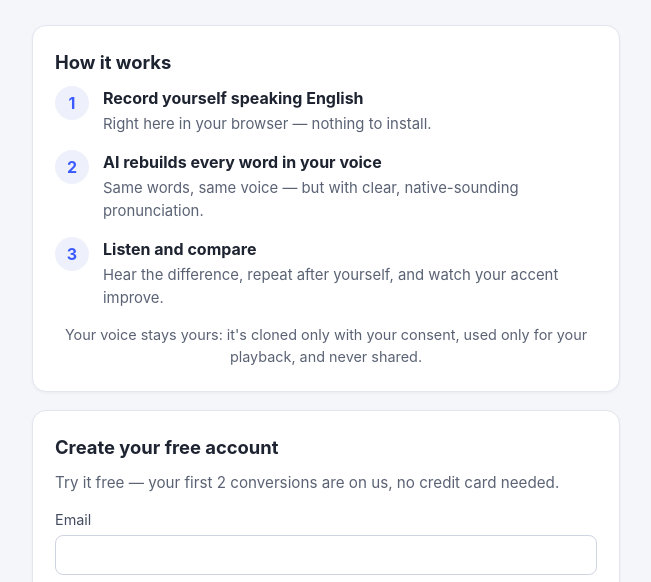
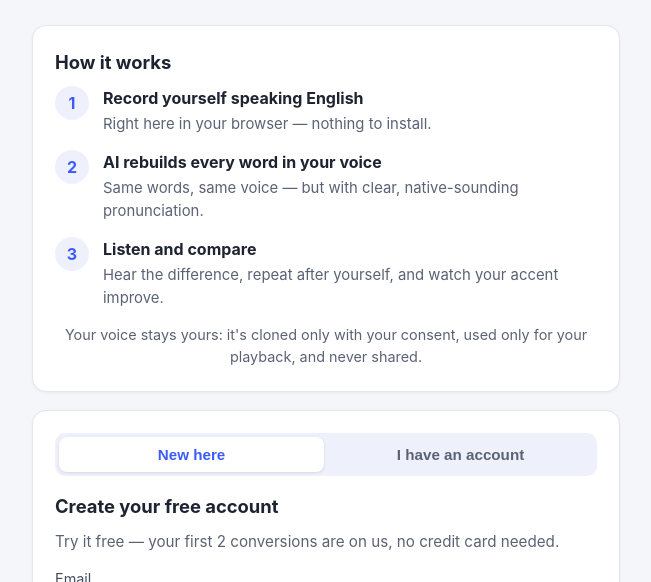
Before and after one commit to btfpost/accent-changer, a plain HTML site: page static/index.html in a window 1280 px wide. Shown: the part 173-755 px from the top of the page, without its empty margins (314-965 px from the left). Drawn offline with Linux system fonts and the light colour scheme; no server answers.

Commit message:
Distinct sign-up vs log-in: tabbed auth card
Tabs (New here / I have an account), dark login button, trial pitch
only on signup, proper autocomplete hints for password managers.

Co-Authored-By: Claude Fable 5 <noreply@anthropic.com>

```diff
--- a/static/index.html
+++ b/static/index.html
@@ -37,6 +37,13 @@
   }
   button.primary { background: #3b5bfd; color: #fff; width: 100%; }
   button.primary:disabled { background: #aab4d8; cursor: default; }
+  button.primary.login-mode { background: #333a4d; }
+  .auth-tabs { display: flex; background: #eef1fb; border-radius: 10px; padding: 4px; gap: 4px; margin-bottom: 16px; }
+  .auth-tabs button {
+    flex: 1; margin: 0; padding: 9px 6px; border-radius: 8px; font-size: .95rem;
+    background: transparent; color: #5a6274; font-weight: 600;
+  }
+  .auth-tabs button.active { background: #fff; color: #3b5bfd; box-shadow: 0 1px 3px rgba(20,30,60,.12); }
   button.record { background: #e94b4b; color: #fff; width: 100%; }
   button.record.stop { background: #333a4d; }
   button.record:disabled { background: #c8ccd8; cursor: default; }
@@ -107,6 +114,10 @@
 
   <!-- ===== Login / Signup ===== -->
   <div id="auth" class="card hidden">
+    <div class="auth-tabs">
+      <button id="tab-signup" type="button"></button>
+      <button id="tab-login" type="button"></button>
+    </div>
     <h2 id="auth-title"></h2>
     <p class="hint" id="auth-hint"></p>
     <label id="email-lbl" for="email"></label>
@@ -114,7 +125,6 @@
     <label id="pass-lbl" for="password"></label>
     <input type="password" id="password" autocomplete="current-password">
     <button class="primary" id="auth-btn"></button>
-    <button class="link" id="auth-toggle"></button>
     <button class="link hidden" id="forgot"></button>
     <div class="status" id="auth-status"></div>
   </div>
@@ -187,7 +197,7 @@ const T = {
     authHint: "Try it free — your first 2 conversions are on us, no credit card needed.",
     emailLbl: "Email", passLbl: "Password (8+ characters)",
     signupBtn: "Sign up free", loginBtn: "Log in",
-    haveAcct: "I already have an account", needAcct: "I need a new account",
+    tabSignup: "New here", tabLogin: "I have an account",
     forgot: "Forgot password?",
     forgotMsg: "No problem — email us at support@myaccentchanger.com from your account's email address and we'll reset your password.",
     freeLeft: n => n + " free left", subscribed: "Subscribed", activating: "Activating…",
@@ -230,7 +240,7 @@ const T = {
     authHint: "Попробуйте бесплатно — первые 2 преобразования за наш счёт, банковская карта не нужна.",
     emailLbl: "Эл. почта", passLbl: "Пароль (не менее 8 символов)",
     signupBtn: "Зарегистрироваться бесплатно", loginBtn: "Войти",
-    haveAcct: "У меня уже есть аккаунт", needAcct: "Мне нужен новый аккаунт",
+    tabSignup: "Я здесь впервые", tabLogin: "У меня есть аккаунт",
     forgot: "Забыли пароль?",
     forgotMsg: "Ничего страшного — напишите на support@myaccentchanger.com с адреса вашего аккаунта, и мы сбросим пароль.",
     freeLeft: n => "Осталось бесплатных: " + n, subscribed: "Подписка активна", activating: "Активируем…",
@@ -308,13 +318,20 @@ function applyLang() {
   $("s2-t").textContent = t("s2t"); $("s2-d").textContent = t("s2d");
   $("s3-t").textContent = t("s3t"); $("s3-d").textContent = t("s3d");
   $("promise").textContent = t("promise");
+  $("tab-signup").textContent = t("tabSignup");
+  $("tab-login").textContent = t("tabLogin");
+  $("tab-signup").classList.toggle("active", signupMode);
+  $("tab-login").classList.toggle("active", !signupMode);
   $("auth-title").textContent = signupMode ? t("authTitleSignup") : t("authTitleLogin");
   $("auth-hint").textContent = t("authHint");
+  $("auth-hint").style.display = signupMode ? "" : "none";
   $("email-lbl").textContent = t("emailLbl");
   $("pass-lbl").textContent = t("passLbl");
   $("auth-btn").textContent = signupMode ? t("signupBtn") : t("loginBtn");
-  $("auth-toggle").textContent = signupMode ? t("haveAcct") : t("needAcct");
+  $("auth-btn").classList.toggle("login-mode", !signupMode);
+  $("password").setAttribute("autocomplete", signupMode ? "new-password" : "current-password");
   $("forgot").textContent = t("forgot");
+  $("forgot").classList.toggle("hidden", signupMode);
   $("manage").textContent = t("manage");
   $("logout").textContent = t("logout");
   $("sub-title").textContent = t("subTitle");
@@ -405,12 +422,13 @@ async function api(path, body) {
 }
 
 // ---- auth ----
-$("auth-toggle").onclick = () => {
-  signupMode = !signupMode;
-  $("forgot").classList.toggle("hidden", signupMode);
+function setAuthMode(isSignup) {
+  signupMode = isSignup;
   setStatus($("auth-status"), "");
   applyLang();
-};
+}
+$("tab-signup").onclick = () => setAuthMode(true);
+$("tab-login").onclick = () => setAuthMode(false);
 
 $("forgot").onclick = () => {
   setStatus($("auth-status"), t("forgotMsg"));
```
